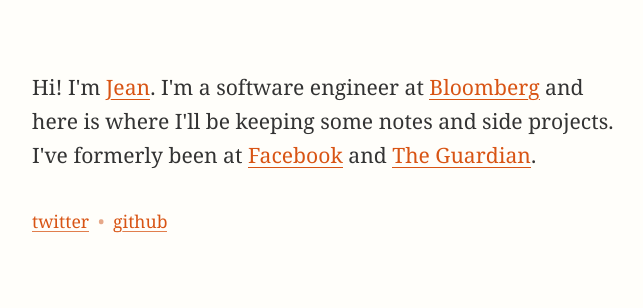
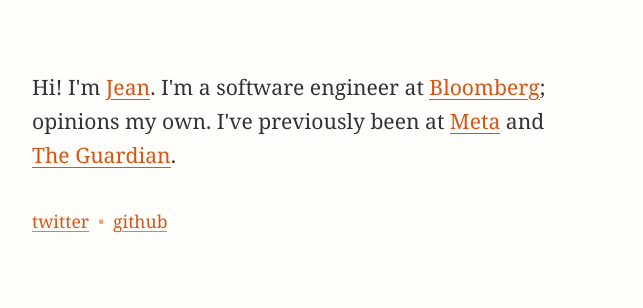
Before and after one commit to jeanlauliac/jeanlauliac.github.io, a website: page index.html in a window 1280 px wide. Shown: the whole page, without its empty margins (308-951 px from the left). Drawn offline with nearby package versions, Linux system fonts and the light colour scheme.

Commit message:
Update index.html

```diff
--- a/index.html
+++ b/index.html
@@ -19,9 +19,8 @@
 <header>
     Hi! I'm <a href="https://www.twitter.com/jeanlauliac">Jean</a>. I'm a
     software engineer at
-    <a href="https://www.bloomberg.com/company/">Bloomberg</a> and here is where
-    I'll be keeping some notes and side&nbsp;projects. I've formerly been
-    at <a href="https://about.fb.com/">Facebook</a> and
+    <a href="https://www.bloomberg.com/company/">Bloomberg</a>; opinions my own.
+    I've previously been at <a href="https://www.meta.com/">Meta</a> and
     <a href="https://www.theguardian.com/about">The&nbsp;Guardian</a>.
 </header>
 
```
